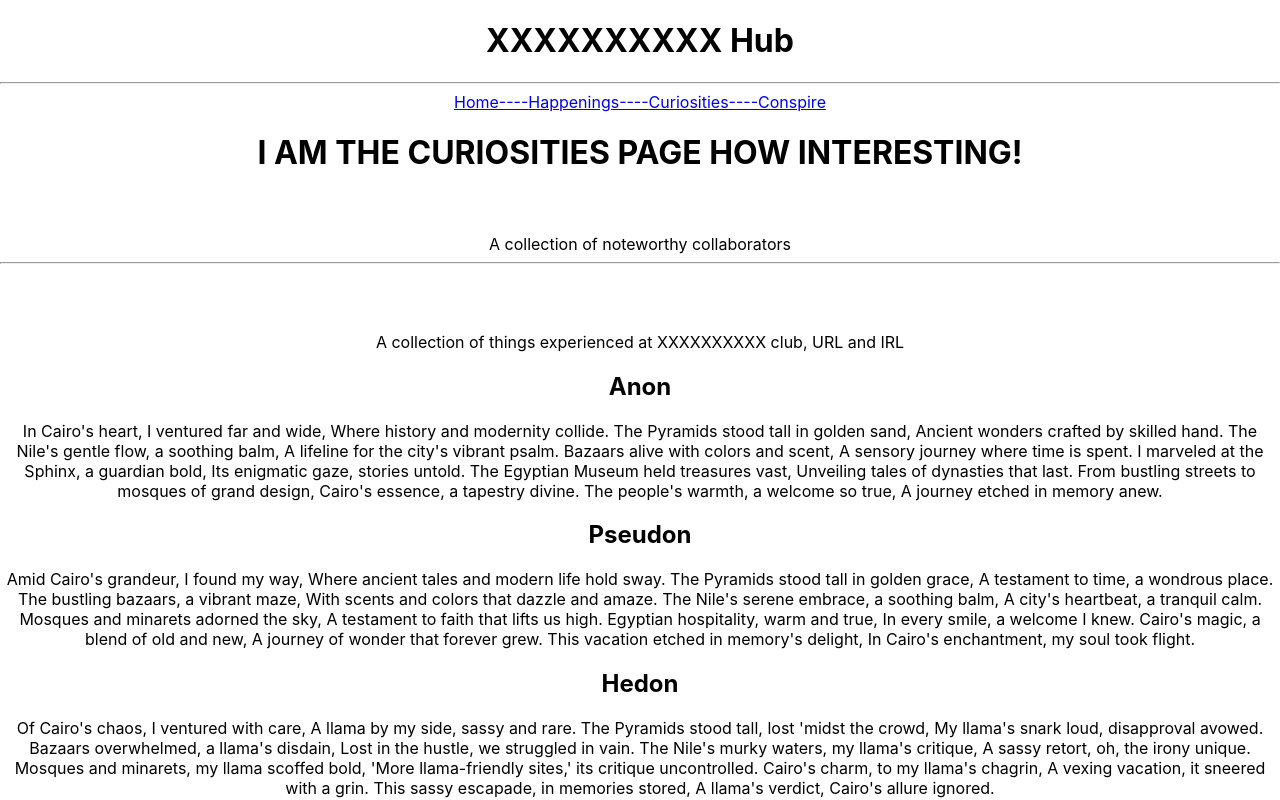
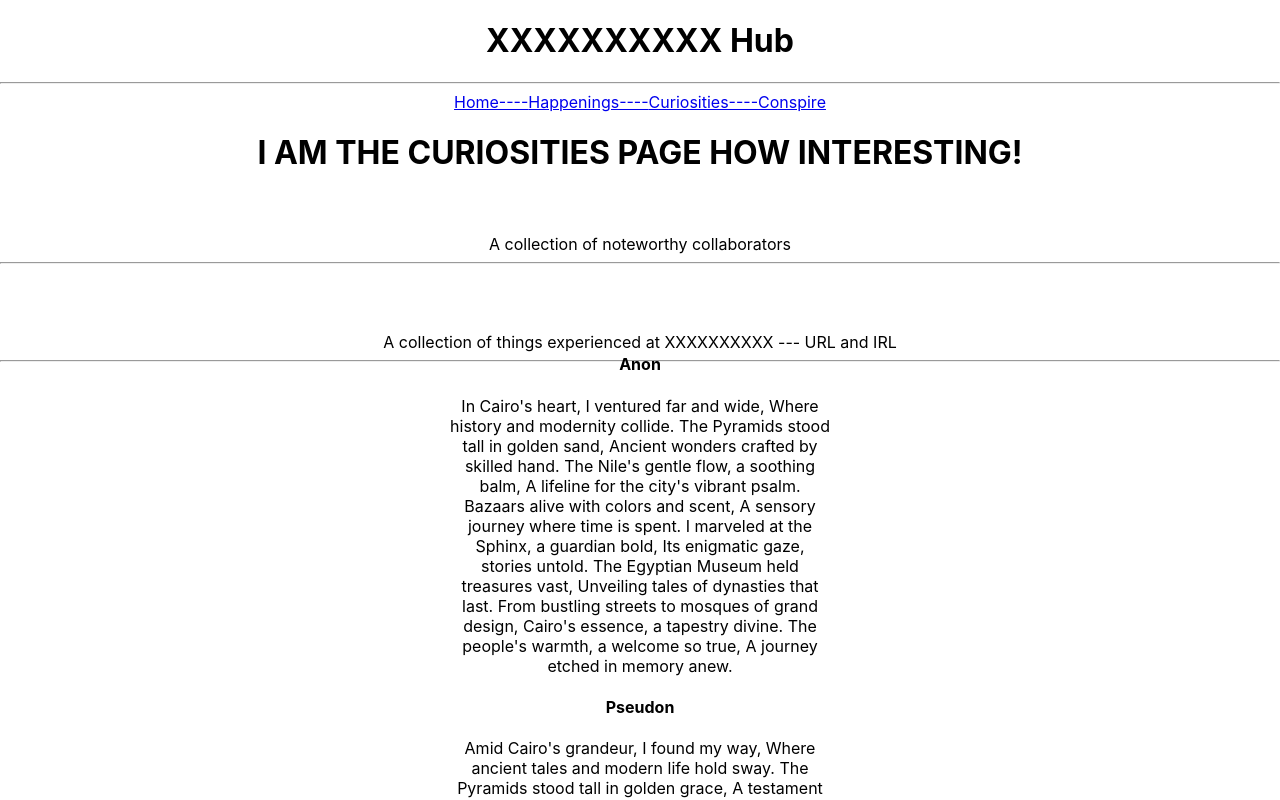
Before and after one commit to JupiterSabre/Phase-2-Project-X-Hub-ZR, a React (Create React App) app: page /curiosities in a window 1280 px wide. Shown: the top 800 px of the page. Built offline with nearby package versions, Linux system fonts and the light colour scheme; data requests are answered from the project's data file.

Commit message:
configured happenings nav imgs, added EmailForm Component

```diff
--- a/package.json
+++ b/package.json
@@ -6,6 +6,7 @@
     "@testing-library/jest-dom": "^5.17.0",
     "@testing-library/react": "^13.4.0",
     "@testing-library/user-event": "^13.5.0",
+    "emailjs-com": "^3.2.0",
     "react": "^18.2.0",
     "react-dom": "^18.2.0",
     "react-router-dom": "^6.15.0",
--- a/photos.json
+++ b/photos.json
@@ -3,7 +3,7 @@
       {
         "id": 1,
         "name": "THE FIRST PYRAMIDS",
-        "image": "https://classicalwisdom.com/wp-content/uploads/2021/05/Screen-Shot-2021-05-24-at-14.30.43.png",
+        "image": "https://cdn.filestackcontent.com/Krg875TyRVwr5OOumHAG/convert?cache=true&crop=126%2C64%2C1187%2C593&crop_first=true&quality=90&w=1920",
         "album": "Egypt"
       },
       {
--- a/src/Components/Conspire.jsx
+++ b/src/Components/Conspire.jsx
@@ -1,5 +1,6 @@
 import { useState } from "react"
 import { useNavigate } from "react-router-dom"
+import EmailForm from "./EmailForm"
 
 
 function Conspire() {
@@ -47,6 +48,7 @@ function Conspire() {
         {/* INSERT PLACEHOLDER HORIZONTALLY SCROLLING PROECT THUMBNAILS FOR VISUAL SUBMISSION */}
         <div className="visual-submissions">
             PLACEHOLDER FOR MEMBER PROJECT SUBMISSIONS
+            <EmailForm / >
         </div>
 
         <br />
--- a/src/Components/Curiosities.jsx
+++ b/src/Components/Curiosities.jsx
@@ -7,14 +7,15 @@ function Curiosities() {
     //GET TESTIMONIALS FROM LOADER
     const { testimonials } = useLoaderData()
 
+    //MAP TESTIMONIALS FOR DISPLAYING IN TestimCard
+
     const mappedTestimonials = testimonials.map(testimonialObj => (
         <TestimCard key={testimonialObj.id} testimonialObj={testimonialObj} />
-
-
     ))
 
 
     return (
+        <>
         <div className="curiosities">
             <h1>I AM THE CURIOSITIES PAGE HOW INTERESTING!</h1>
             <br />
@@ -26,13 +27,15 @@ function Curiosities() {
             <br />
 
 
+               <div> A collection of things experienced at XXXXXXXXXX --- URL and IRL</div>
+               <hr/>
             <div className="testimonial-container">
-                A collection of things experienced at XXXXXXXXXX club, URL and IRL
-                {mappedTestimonials}
+                 {mappedTestimonials}
             </div>
 
 
         </div>
+        </>
     )
 }
 
--- /dev/null
+++ b/src/Components/EmailForm.jsx
@@ -0,0 +1,35 @@
+import emailjs from "emailjs-com"
+
+
+function EmailForm(e) {
+
+    function sendEmail(e){
+        e.preventDefault();
+
+        emailjs.sendForm('service_5x5at0h', 'template_9c2w229', e.target, 'zPgYeSiwBvun60p50')
+        .then((res) => {
+            console.log(res.text);
+        }, (error) => {
+            console.log(error.text);
+        });
+        e.target.reset()
+    }
+
+
+    return (
+        <div>
+            <form onSubmit={sendEmail}>
+                <div>
+                <input type="text" placeholder="Name" name="name" />
+                </div>
+
+                <div><input type="email" placeholder="Email Address" name="email" /> </div>
+                <div><input type="text" placeholder="Subject" name="subject" /> </div>
+                <div><textarea cols="30" rows ="8" placeholder="Your Message" name="message"></textarea></div>
+                <div><input type="submit" value="Send Message"></input></div>
+            </form>
+        </div>
+    )
+}
+
+export default EmailForm
--- a/src/Components/HapCard.jsx
+++ b/src/Components/HapCard.jsx
@@ -1,14 +1,22 @@
 
 import placeholder from "../assets/bw-egypt-bust-1.png"
 
-function HapCard({happening}) {
+function HapCard({ photo }) {
+
+    function handleImageClick() {
+        console.log("YOU WISH YOU WERE THERE")
+    }
+
+    // CLICK EVENT DOES NOT WORK YET, PLACEHOLDER IMAGE KEEPS RENDERING, FORMAT THE NAME TEXT OF EACH HAPPENING CARD.
+console.log(photo)
+
     return (
 
-        <>
-        <img src={placeholder || happening.image} alt="Its an image" height="150px" width="150px" />
-        <br />
-        <h4>{happening.name}</h4>
-        </>
+        <section className="hap-card">
+        <header>{photo.name}</header>
+        <img src={photo.image || placeholder} alt="Its egyptian!" height="250px" width="250px" onClick={handleImageClick} />
+
+        </section>
     )
    }
 
--- a/src/Components/Happenings.jsx
+++ b/src/Components/Happenings.jsx
@@ -4,17 +4,20 @@ import HapCard from "./HapCard"
 
 function Happenings() {
 
-    //GET PHOTO OBJECTS FROM PHOTOS
-    const { photoObjects } = useLoaderData()
+    //GET PHOTO OBJECTS FROM PHOTOS ARRAY
+    const { photos } = useLoaderData()
+
+    //MAP HAPPENING THUMBNAILS AND NAMES FOR NAV BAR
+    const mappedHappenings = photos.map(photo => (
+    <HapCard key={photo.id} photo={photo} /> ))
 
 
     return (
         <div className="happenings">
-        <h1>I AM THE HAPPENINGS PAGE WOO</h1>
-         <nav className="photo-list" >
-            {photoObjects.map(happening => (
-                <HapCard key={happening.id} happening={happening} /> ))}
-         </nav>
+            <h1>I AM THE HAPPENINGS PAGE WOO</h1>
+            <nav className="photo-list" >
+            {mappedHappenings}
+            </nav>
         </div>
     )
 }
--- a/src/Components/TestimCard.jsx
+++ b/src/Components/TestimCard.jsx
@@ -2,10 +2,10 @@
 
 function TestimCard({testimonialObj}) {
     return (
-        <>
-        <h2>{testimonialObj.name}</h2>
+        <div className="testim-card">
+        <h4>{testimonialObj.name}</h4>
         <p>{testimonialObj.testimonial}</p>
-        </>
+        </div>
     )
 }
 
--- a/src/index.css
+++ b/src/index.css
@@ -12,7 +12,30 @@ code {
     monospace;
 }
 
+
+.testimonial-container {
+  position: relative;
+}
+
+.testimonial-container > :first-child {
+  margin-top: 12%;
+}
+
+.testim-card {
+  position: relative;
+  left: 50%;
+  width: 30%;
+  transform: translate(-50%, -50%);
+}
+
 .photo-list {
-    display:flex;
-    justify-content: center;
+  display:flex;
+  flex-wrap: nowrap;
+  overflow-x:auto;
+  width: 90%;
+  margin:auto;
 }
+
+.hap-card {
+  padding: 2%;
+}
--- a/src/loaders.js
+++ b/src/loaders.js
@@ -6,10 +6,7 @@ export async function getTestimonials() {
 }
 
 export async function getHappenings() {
-    const response = await fetch("http://localhost:3000/photos")
-    const photoObjects = await response.json()
-    console.log(photoObjects)
-    return { photoObjects }
+    const response = await fetch("http://localhost:5000/photos")
+    const photos = await response.json()
+    return { photos }
 }
-
-// getHappenings()
```
Also changed, not shown: src/Components/ErrorPage.jsx (+4 -4 lines), 1 other file (tests, documents, lock files or other folders).
